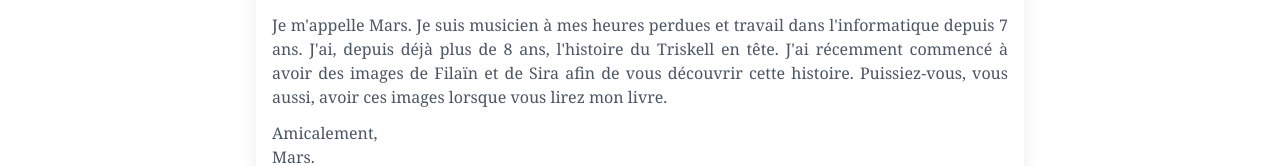
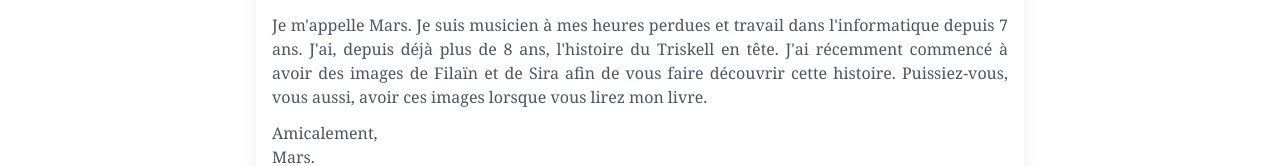
Before and after one commit to DylanCahuSchool/filain, a plain HTML site: page index.html in a window 1280 px wide. Shown: the part 2567-2733 px from the top of the page. Drawn offline with nearby package versions, Linux system fonts and the light colour scheme.

```diff
--- a/index.html
+++ b/index.html
@@ -148,7 +148,7 @@
             <p class="text-gray-600 mb-3  text-justify">
                 Je m'appelle Mars. Je suis musicien à mes heures perdues et travail dans l'informatique depuis 7 ans.
                 J'ai, depuis déjà plus de 8 ans, l'histoire du Triskell en tête. J'ai récemment commencé à avoir des
-                images de Filaïn et de Sira afin de vous découvrir cette histoire. Puissiez-vous, vous aussi, avoir ces
+                images de Filaïn et de Sira afin de vous faire découvrir cette histoire. Puissiez-vous, vous aussi, avoir ces
                 images lorsque vous lirez mon livre.</p>
 
             <p class="text-gray-600">Amicalement,</p>
```
